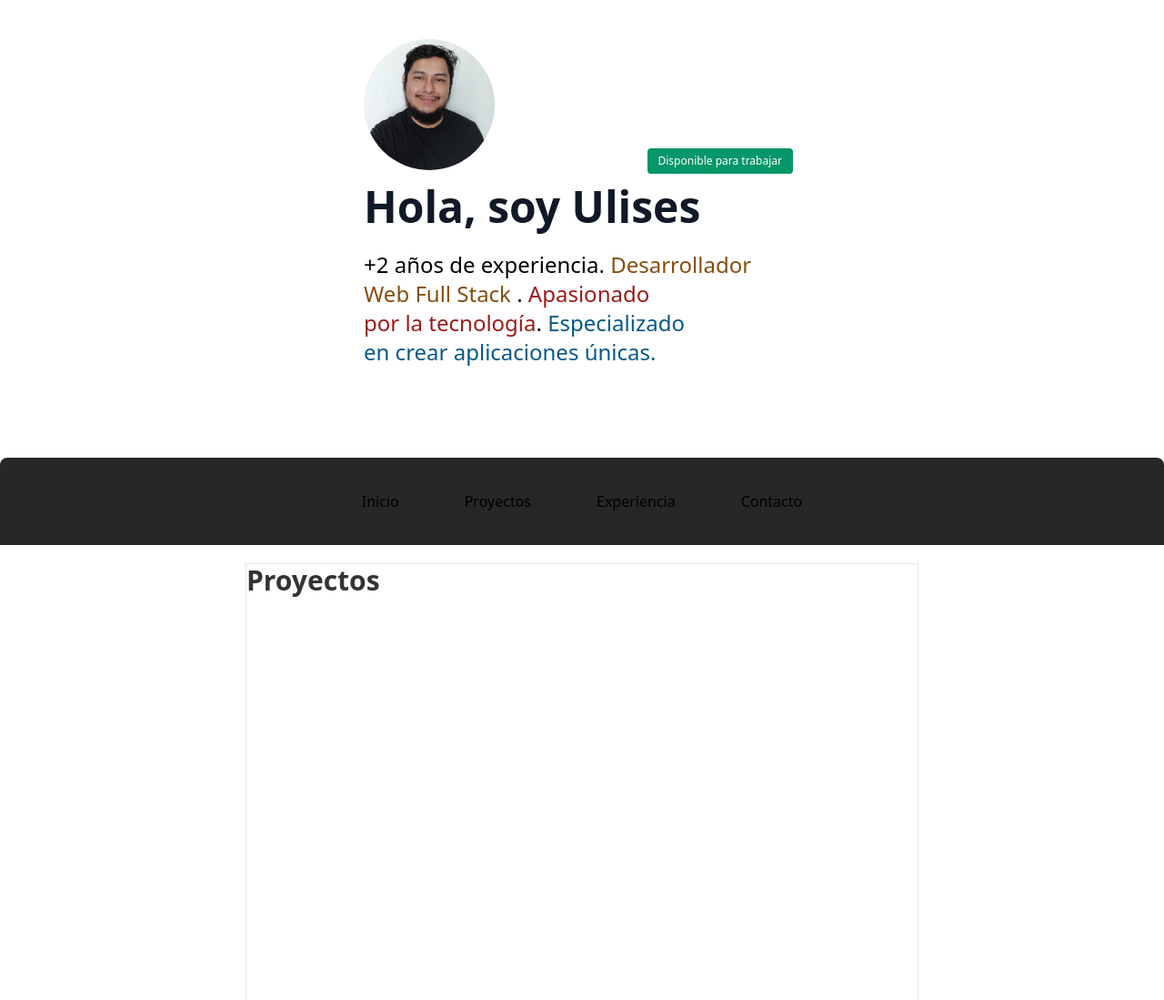
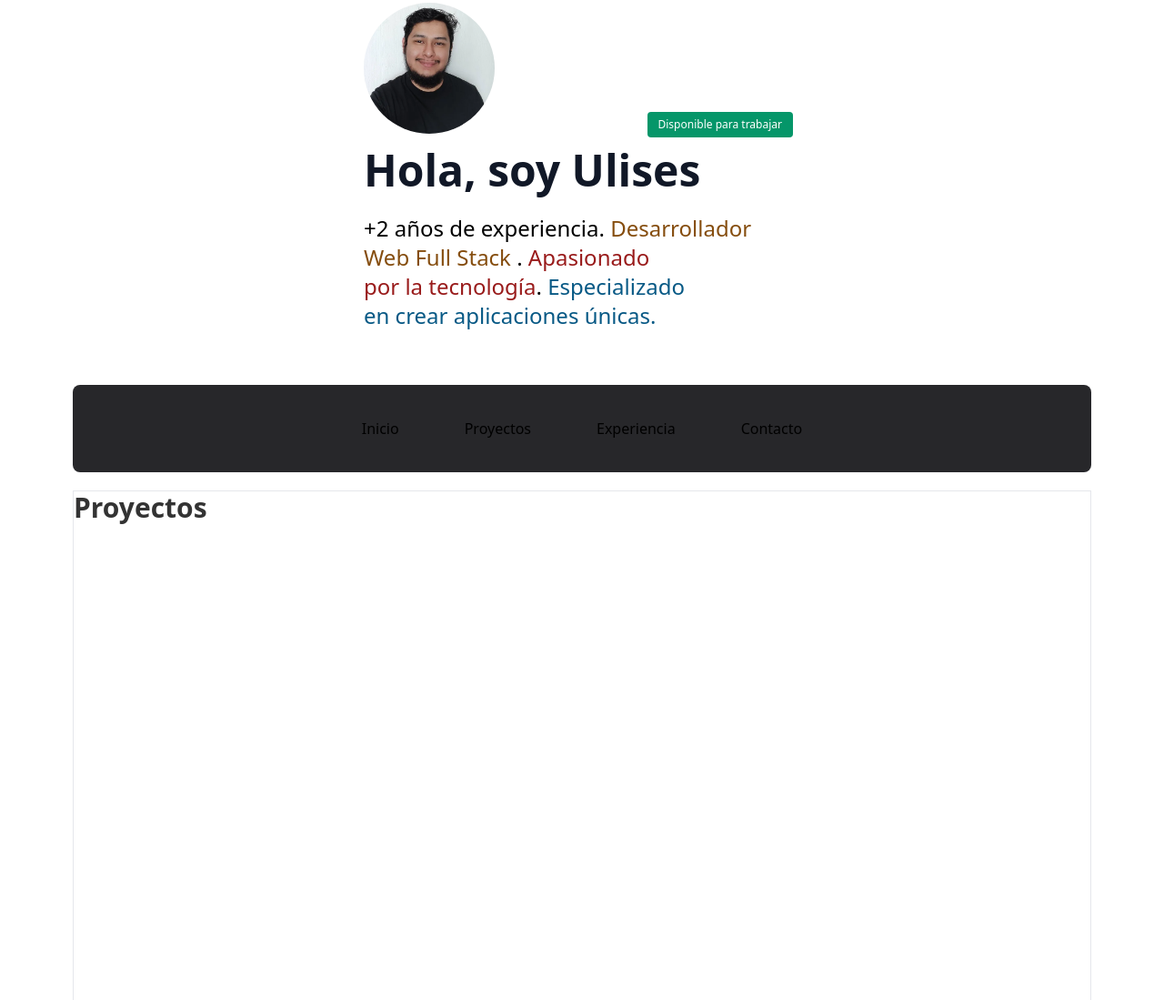
Before and after one commit to UliVargas/portfolio, an Astro site: page / in a window 1280 px wide. Shown: the part 57-1156 px from the top of the page at 91% size. Built offline with nearby package versions, Linux system fonts and the light colour scheme; Astro itself is replaced by a stand-in of ours.

Commit message:
Quito el difuminado de navbar y lo redondeo todo el navbar

```diff
--- a/src/components/Header.astro
+++ b/src/components/Header.astro
@@ -2,7 +2,7 @@
 import Badge from "./Badge.astro";
 ---
 
-<header class="h-[35rem] w-[80rem] mx-auto">
+<header class="h-[30rem] w-[70rem] mx-auto" id="header">
   <div class="grid place-content-center h-full">
     <img
       src="/retrato.webp"
--- a/src/components/Navbar.astro
+++ b/src/components/Navbar.astro
@@ -23,7 +23,7 @@ const routes = [
 
 <nav
   id="navbar"
-  class="h-24 flex items-center justify-center w-[80rem] mx-auto bg-zinc-800 rounded-t-lg transition-all duration-300"
+  class="h-24 flex items-center justify-center w-[70rem] mx-auto bg-zinc-800 rounded-lg transition-all duration-300"
 >
   <ul class="flex gap-x-6">
     {routes.map((route) => <NavbarItem {...route} />)}
--- a/src/components/SectionContainer.astro
+++ b/src/components/SectionContainer.astro
@@ -5,7 +5,7 @@ const { class: className, id } = Astro.props
 <section
   id={id}
   data-section={id}
-  class={`section ${className} w-full mx-auto lg:w-[740px] pb-24`}
+  class={`section ${className} w-full mx-auto lg:w-[70rem] pb-24`}
 >
   <slot />
 </section>
--- a/src/layouts/Layout.astro
+++ b/src/layouts/Layout.astro
@@ -46,7 +46,7 @@ const { title } = Astro.props;
   }
   #navbar.fixed-nav {
     height: 70px;
-    background-color: rgba(39, 39, 42, 0.8);
+    background-color: rgb(39, 39, 42);
   }
   @media (prefers-reduced-motion: reduce) {
     html {
```
